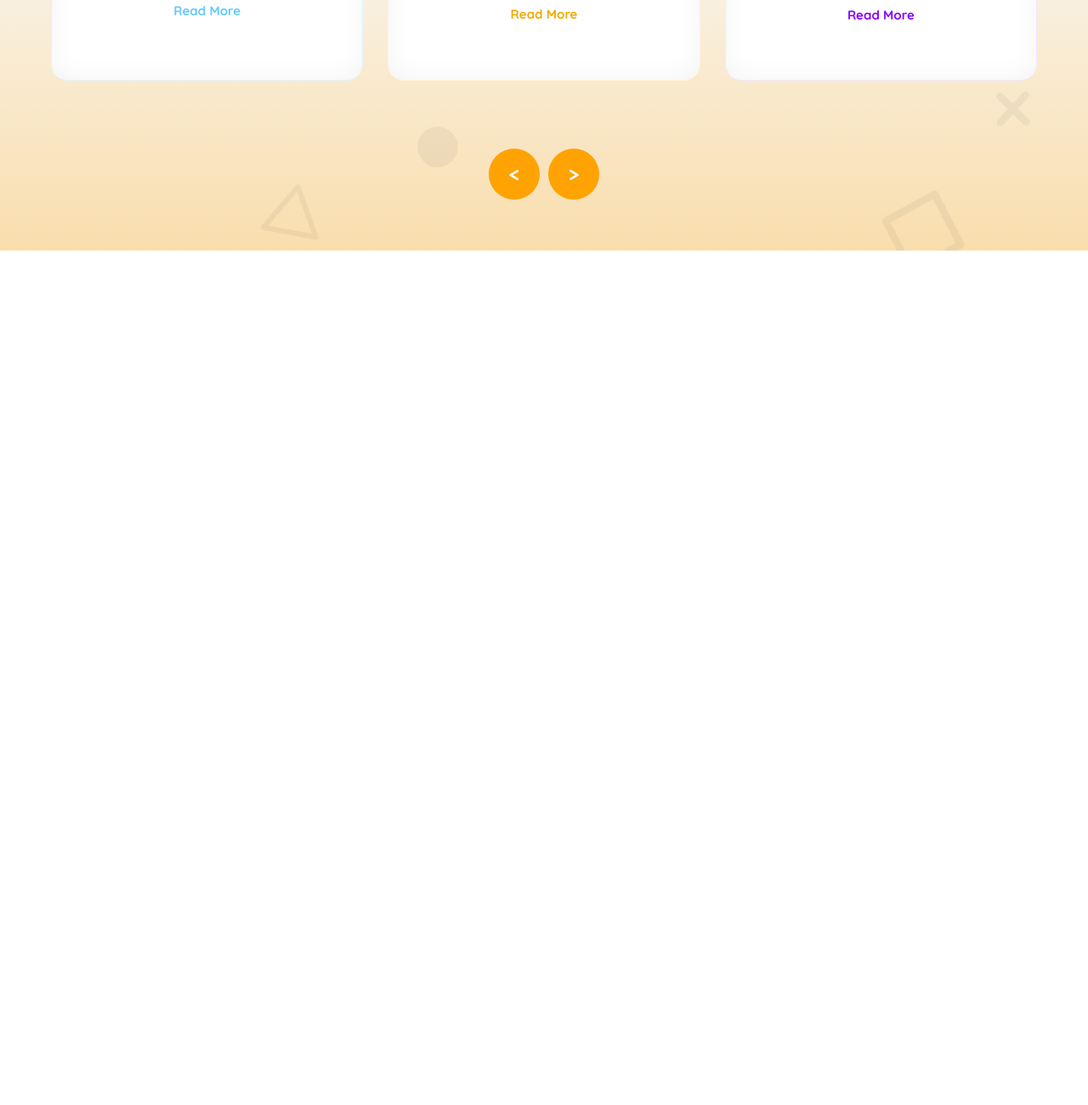
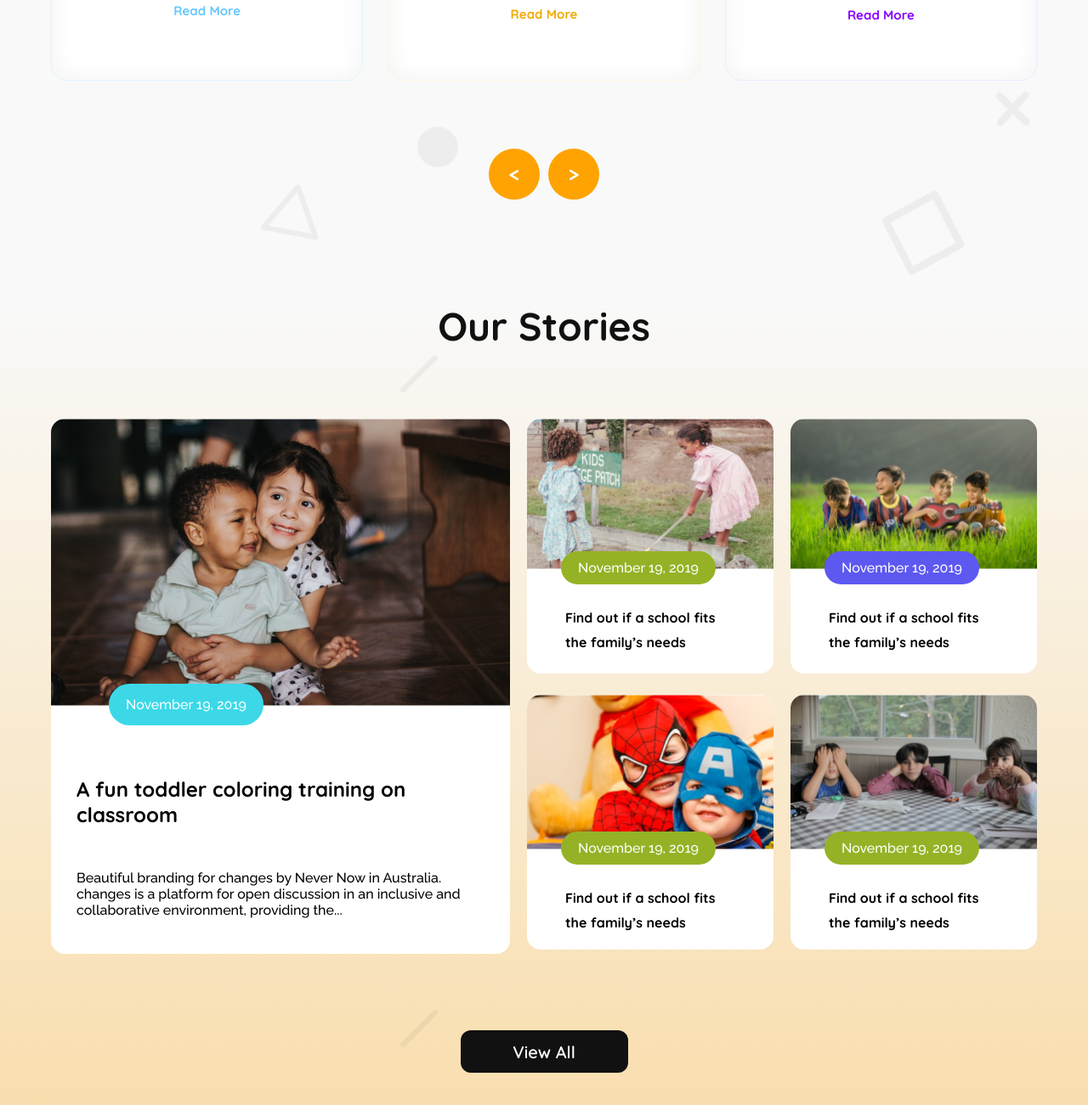
Before and after one commit to MuhitOop/assignment-02, a plain HTML site: page index.html in a window 1280 px wide. Shown: the part 1303-2604 px from the top of the page at 85% size. Before the commit the page ends 1598 px from the top, so only its background shows below. Drawn offline with Linux system fonts and the light colour scheme.

Commit message:
Our Stories section added

```diff
--- a/index.html
+++ b/index.html
@@ -4,7 +4,7 @@
     <meta charset="UTF-8" />
     <meta name="viewport" content="width=device-width, initial-scale=1.0" />
     <title>kids School</title>
-    <link rel="shortcut icon" href="assets/logo.png" type="image/png">
+    <link rel="shortcut icon" href="assets/logo.png" type="image/png" />
     <link rel="stylesheet" href="style/style.css" />
   </head>
   <body>
@@ -30,13 +30,18 @@
       <section class="hero-section">
         <div class="hero-info">
           <h1 class="hero-title section-title">
-            <span class="orang">Empowering</span><br>students from small <br> age <span class="sky-blue">towards vision</span>
+            <span class="orang">Empowering</span><br />students from small
+            <br />
+            age <span class="sky-blue">towards vision</span>
           </h1>
-          <p class="hero-description section-description">With the courage, Confidence, Creativity and Compassion to make their Unique Contribution in a Diverse and Dynamic World.</p>
+          <p class="hero-description section-description">
+            With the courage, Confidence, Creativity and Compassion to make
+            their Unique Contribution in a Diverse and Dynamic World.
+          </p>
           <button class="hero-btn primary-btn">Enroll Now</button>
         </div>
         <div class="hero-img">
-            <img src="./assets/hero-kids.png" alt="hero-kids-photo">
+          <img src="./assets/hero-kids.png" alt="hero-kids-photo" />
         </div>
       </section>
     </header>
@@ -46,28 +51,125 @@
         <h1 class="section-title curriculum-title">Standard Curriculum</h1>
         <div class="curriculum-cards">
           <div class="curri-card" id="curri-card-1">
-                    <img src="/assets/kinder.png" alt="kinder-level" class="curri-img">
+            <img
+              src="/assets/kinder.png"
+              alt="kinder-level"
+              class="curri-img"
+            />
             <h3 class="curri-title">Kinder (3-6) Years</h3>
-                    <p class="curri-description">Kinder schools nurture young minds through play, creativity, and early learning.</p>
+            <p class="curri-description">
+              Kinder schools nurture young minds through play, creativity, and
+              early learning.
+            </p>
             <p id="read-1" class="read">Read More</p>
           </div>
           <div class="curri-card" id="curri-card-2">
-                    <img src="/assets/elementary.png" alt="elementary-level" class="curri-img">
+            <img
+              src="/assets/elementary.png"
+              alt="elementary-level"
+              class="curri-img"
+            />
             <h3 class="curri-title">Elementary School</h3>
-                    <p class="curri-description">Elementary schools build foundational skills in reading, math, and science for young learners.</p>
+            <p class="curri-description">
+              Elementary schools build foundational skills in reading, math, and
+              science for young learners.
+            </p>
             <p id="read-2" class="read">Read More</p>
           </div>
           <div class="curri-card" id="curri-card-3">
-                    <img src="/assets/middle.png" alt="middle-level" class="curri-img">
+            <img
+              src="/assets/middle.png"
+              alt="middle-level"
+              class="curri-img"
+            />
             <h3 class="curri-title">Middle (10-16) Years</h3>
-                    <p class="curri-description">Middle schools guide students through adolescence with academic growth and personal development.</p>
+            <p class="curri-description">
+              Middle schools guide students through adolescence with academic
+              growth and personal development.
+            </p>
             <p id="read-3" class="read">Read More</p>
           </div>
         </div>
 
         <div class="arrow-btn">
-                <button class="squre-btn"> &lt; </button>
-                <button class="squre-btn"> &gt; </button>
+          <button class="squre-btn">&lt;</button>
+          <button class="squre-btn">&gt;</button>
+        </div>
+      </section>
+      <section class="stories">
+        <h1 class="section-title stories-title">Our Stories</h1>
+
+        <div class="story-card-container">
+          <!-- story card left contianer -->
+          <div class="story-card-container-left">
+            <div class="story-card-img">
+              <img src="/assets/story-1.png" alt="two smilled face child" />
+            </div>
+            <div class="story-card-info">
+              <button class="story-date">November 19, 2019</button>
+              <h3 class="story-title">
+                A fun toddler coloring training on <br />
+                classroom
+              </h3>
+              <p class="story-description">
+                Beautiful branding for changes by Never Now in Australia.
+                changes is a platform for open discussion in an inclusive and
+                collaborative environment, providing the...
+              </p>
+            </div>
+          </div>
+          <!-- story card right container -->
+
+          <div class="story-card-container-right">
+            <div class="story-card-right">
+              <div class="story-card-img-right">
+                <img src="/assets/story-2.png" alt="two smilled face child" />
+              </div>
+              <div class="story-card-info-right">
+                <button class="story-date">November 19, 2019</button>
+                <h3 class="story-title">
+                  Find out if a school fits the family’s needs
+                </h3>
+              </div>
+            </div>
+            <div class="story-card-right">
+              <div class="story-card-img-right">
+                <img src="/assets/story-3.png" alt="two smilled face child" />
+              </div>
+              <div class="story-card-info-right">
+                <button class="story-date" id="story-3">November 19, 2019</button>
+                <h3 class="story-title">
+                  Find out if a school fits the family’s needs
+                </h3>
+              </div>
+            </div>
+            <div class="story-card-right">
+              <div class="story-card-img-right">
+                <img src="/assets/story-4.png" alt="two smilled face child" />
+              </div>
+              <div class="story-card-info-right">
+                <button class="story-date">November 19, 2019</button>
+                <h3 class="story-title">
+                  Find out if a school fits the family’s needs
+                </h3>
+              </div>
+            </div>
+            <div class="story-card-right">
+              <div class="story-card-img-right">
+                <img src="/assets/story-5.png" alt="two smilled face child" />
+              </div>
+              <div class="story-card-info-right">
+                <button class="story-date">November 19, 2019</button>
+                <h3 class="story-title">
+                  Find out if a school fits the family’s needs
+                </h3>
+              </div>
+            </div>
+          </div>
+        </div>
+
+        <div class="story-btn-container">
+          <button class="primary-btn story-btn">View All</button>
         </div>
       </section>
     </main>
--- a/style/style.css
+++ b/style/style.css
@@ -1,4 +1,4 @@
-@import url("https://fonts.googleapis.com/css2?family=Quicksand:wght@300..700&display=swap");
+@import url("https://fonts.googleapis.com/css2?family=Quicksand:wght@300..700&family=Raleway:ital,wght@0,100..900;1,100..900&display=swap");
 
 /* general styles */
 *,
@@ -11,7 +11,8 @@ body {
 
 nav,
 .hero-section,
-.curriculum {
+.curriculum,
+.stories {
   max-width: 1160px;
   margin: 0 auto;
 }
@@ -20,8 +21,9 @@ header {
   background-color: rgb(247, 247, 247);
 }
 
-main{
-    background: url(/assets/bg.png),linear-gradient(0.00deg, rgba(254, 163, 1, 0.3),rgba(255, 255, 255, 0.3) 50%);
+main {
+  background: url(/assets/bg.png),
+    linear-gradient(0deg, rgba(254, 163, 1, 0.3), rgba(255, 255, 255, 0.3) 50%);
   background-color: rgb(247, 247, 247);
 }
 
@@ -136,22 +138,24 @@ main{
 /* main section styles start */
 
 /* curriculum section styles start */
-.curriculum {
+.curriculum,
+.stories {
   padding: 60px 0;
   /* background-image: url('../assets/bg.png'); */
 }
 
-.curriculum-title {
+.curriculum-title,
+.stories-title {
   text-align: center;
   margin-bottom: 80px;
 }
 
-.curriculum-cards{
+.curriculum-cards {
   display: flex;
   gap: 29px;
 }
 
-.curri-card{
+.curri-card {
   width: 368px;
   height: 477px;
   padding: 20px;
@@ -164,28 +168,42 @@ main{
   gap: 35px;
 }
 
-#curri-card-1{
+#curri-card-1 {
   border: 0.94px solid rgb(222, 245, 255);
-    background: linear-gradient(180.00deg, rgb(222, 245, 255),rgba(255, 255, 255, 0) 40%),rgb(255, 255, 255);
-
+  background: linear-gradient(
+      180deg,
+      rgb(222, 245, 255),
+      rgba(255, 255, 255, 0) 40%
+    ),
+    rgb(255, 255, 255);
 }
 
-#curri-card-2{
+#curri-card-2 {
   border: 0.94px solid rgb(255, 244, 220);
-    background: linear-gradient(180.00deg, rgb(255, 244, 220),rgba(255, 255, 255, 0) 40%),rgb(255, 255, 255);
+  background: linear-gradient(
+      180deg,
+      rgb(255, 244, 220),
+      rgba(255, 255, 255, 0) 40%
+    ),
+    rgb(255, 255, 255);
 }
 
-#curri-card-3{
+#curri-card-3 {
   border: 0.94px solid rgb(242, 232, 255);
-    background: linear-gradient(180.00deg, rgb(238, 225, 255),rgba(255, 255, 255, 0) 40%),rgb(255, 255, 255);
+  background: linear-gradient(
+      180deg,
+      rgb(238, 225, 255),
+      rgba(255, 255, 255, 0) 40%
+    ),
+    rgb(255, 255, 255);
 }
 
-.curri-card .curri-title{
+.curri-card .curri-title {
   font-size: 1.5625rem;
   font-weight: 700;
 }
 
-.curri-card .curri-description{
+.curri-card .curri-description {
   text-align: center;
   font-size: 1rem;
   font-weight: 500;
@@ -193,24 +211,24 @@ main{
   margin-bottom: 40px;
 }
 
-.curri-card .read{
+.curri-card .read {
   font-size: 0.9375rem;
   font-weight: 700;
 }
 
-#read-1{
-    color: #64C8FF;
+#read-1 {
+  color: #64c8ff;
 }
 
-#read-2{
-    color: #F0AA00;
+#read-2 {
+  color: #f0aa00;
 }
 
-#read-3{
-    color: #8700FF;
+#read-3 {
+  color: #8700ff;
 }
 
-.arrow-btn{
+.arrow-btn {
   width: 130px;
   height: 60px;
   margin: 0 auto;
@@ -219,21 +237,126 @@ main{
   gap: 10px;
   margin-top: 80px;
 }
-.squre-btn{
+.squre-btn {
   width: 60px;
   height: 60px;
   border: none;
   border-radius: 50%;
-    background-color: #FEA301;
+  background-color: #fea301;
   font-size: 1.5rem;
   font-weight: 900;
-    color: #FFFFFF;
+  color: #ffffff;
   text-align: center;
   cursor: pointer;
 }
 /* curriculum section styles end */
 
+/* stories section styles start */
+.story-card-container {
+  width: 100%;
+  height: 630px;
+  display: flex;
+  margin: 80px 0 90px 0;
+}
+
+.story-card-container-left {
+  max-width: 540px;
+  border-radius: 16px;
+  background-color: #ffffff;
+  margin-right: 20px;
+}
+
+.story-card-img img {
+  width: 100%;
+  border-radius: 16px 16px 0px 0px;
+}
+
+.story-card-info{
+  padding: 30px;
+}
+
+.story-card-info .story-date {
+  padding: 15px 20px;
+  border: none;
+  border-radius: 48px;
+  background-color: #3cd8e8;
+  font-family: "Raleway", serif;
+  font-size: 1rem;
+  font-weight: 500;
+  color: #ffffff;
+  position: relative;
+  left: 38px;
+  top: -60px;
+}
+
+.story-card-info .story-title {
+  font-size: 1.5rem;
+  font-weight: 700;
+  color: #000000;
+  margin-bottom: 50px;
+}
+
+.story-card-info .story-description {
+  font-size: 1rem;
+  font-weight: 500;
+  font-family: "Raleway", serif;
+}
+
+.story-card-right{
+    width: 290px;
+    height: 300px;
+    border-radius: 16px;
+    background-color: #ffffff;
+}
+
+.story-card-img-right img{
+    width: 100%;
+    border-radius: 16px 16px 0px 0px;;
+}
+
+.story-card-container-right{
+    display: grid;
+    grid-template-columns: repeat(2, 1fr);
+    gap: 20px;
+}
+
+.story-card-info-right .story-date{
+    border: none;
+    border-radius:48px;
+    background-color: #95B226;
+    font-family: "Raleway", serif;
+    font-size: 1rem;
+    font-weight: 500;
+    color: #ffffff;
+    padding: 10px 20px;
+    position: relative;
+    top: -25px;
+    left: 40px;
+}
+
+.story-card-info-right #story-3{
+    background-color: #5D58F0;
+}
+
+.story-card-info-right .story-title{
+    width: 200px;
+    margin: 0 auto;
+    font-size: 1rem;
+    font-weight: 700;
+    line-height: 28.76px;
+}
+
+.story-btn-container{
+    text-align: center;
+}
+
+.story-btn{
+    background-color: #111111;
+}
+/* stories section styles end */
+
 /* main section styles end */
+
 /* footer section styles */
 
 /* media query start */
@@ -264,7 +387,7 @@ main{
   .hero-description {
     text-align: center;
   }
-  .curriculum-cards{
+  .curriculum-cards {
     flex-direction: column;
     /* margin: 0 30px; */
     align-items: center;
@@ -272,7 +395,7 @@ main{
   .curriculum {
     margin: 0 30px;
   }
-  .curri-card{
+  .curri-card {
     padding: 0px;
   }
 }
```
Lines whose indentation alone changed are shown as unchanged.
